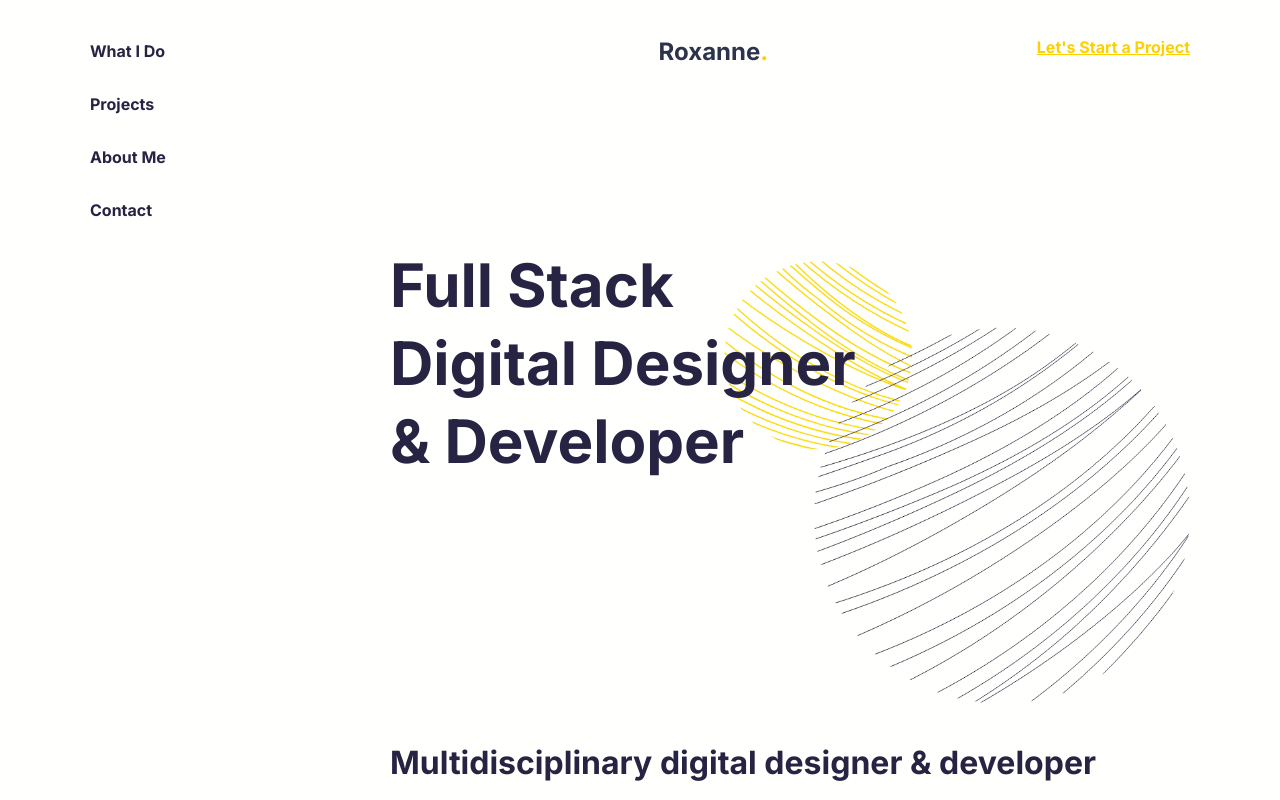
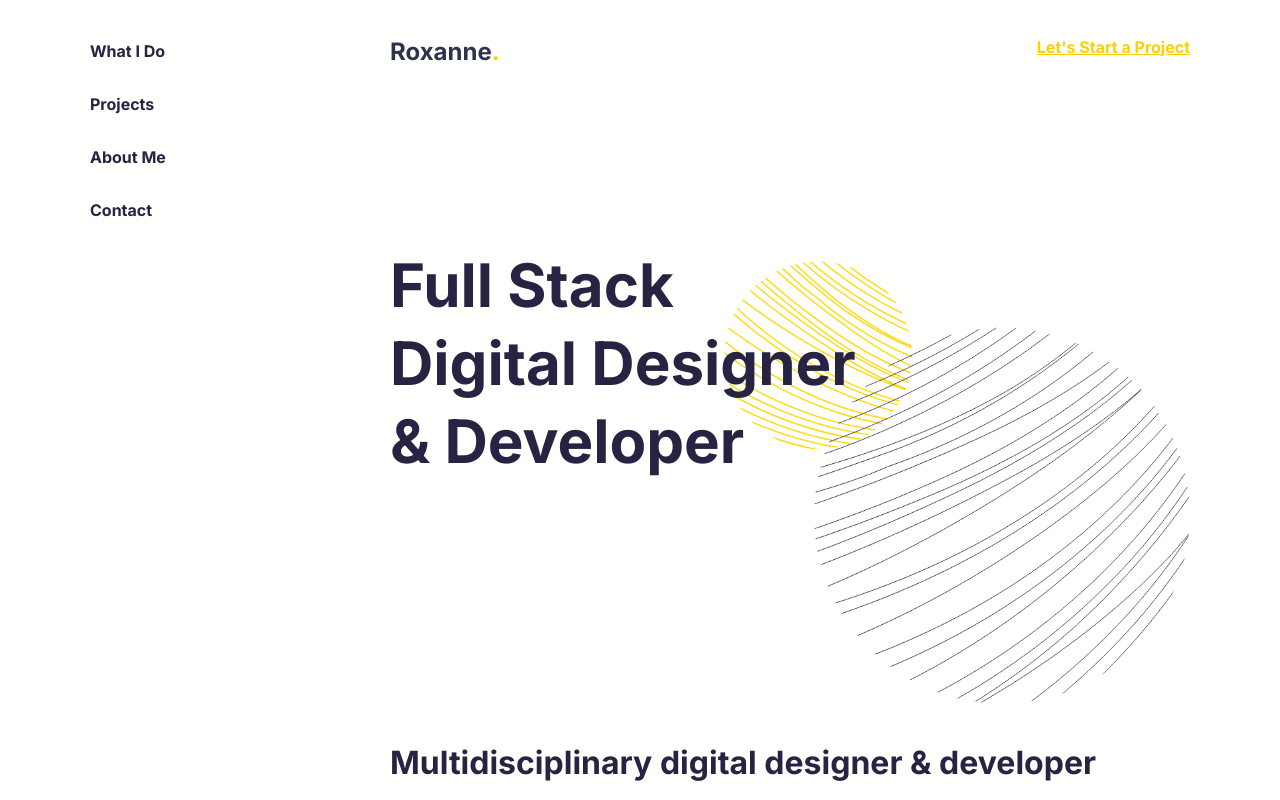
Before and after one commit to roxtran/roxanne-react, a React (Create React App) app: page / in a window 1280 px wide. Shown: the top 800 px of the page. Built offline with nearby package versions, Linux system fonts and the light colour scheme.

Commit message:
updated circle1

```diff
--- a/src/components/Hero.js
+++ b/src/components/Hero.js
@@ -16,12 +16,12 @@ const Hero = () => {
       exit='exit'
     >
       <HeroHeader className='hide-overflow'>
-        <motion.picture variants={circleAnim}>
+        {/* <motion.picture variants={circleAnim}>
           <source srcSet={circle1w} type='image/webp' />
           <source srcSet={circle1} type='image/jpeg' />
           <img src={circle1} alt='circle1' />
-        </motion.picture>
-        {/* <motion.img variants={circleAnim} src={circle1} alt='circle1' /> */}
+        </motion.picture> */}
+        <motion.img variants={circleAnim} src={circle1} alt='circle1' />{' '}
         <motion.h3 variants={slideUp}>
           Roxanne<span className='highlight'>.</span>
         </motion.h3>
```
